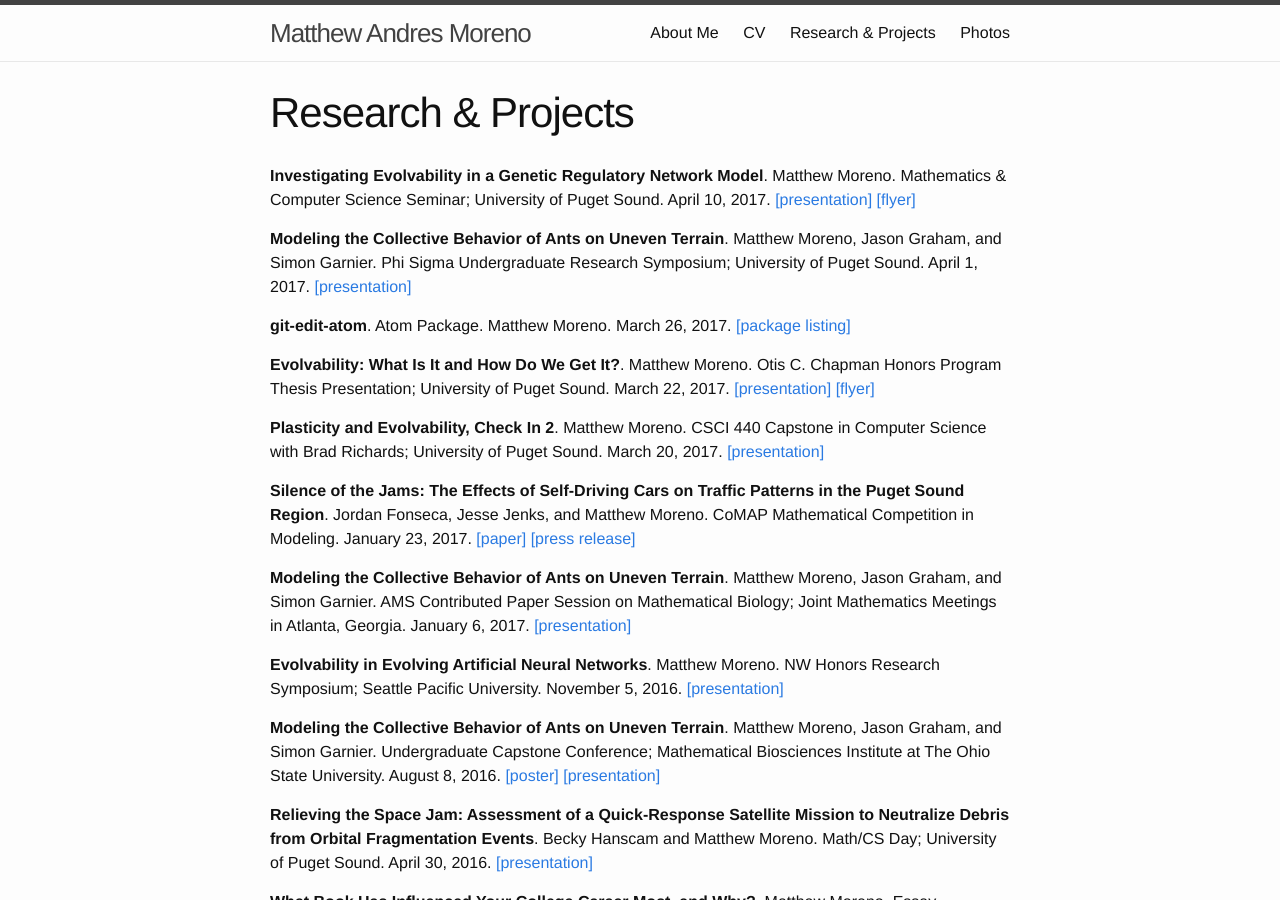
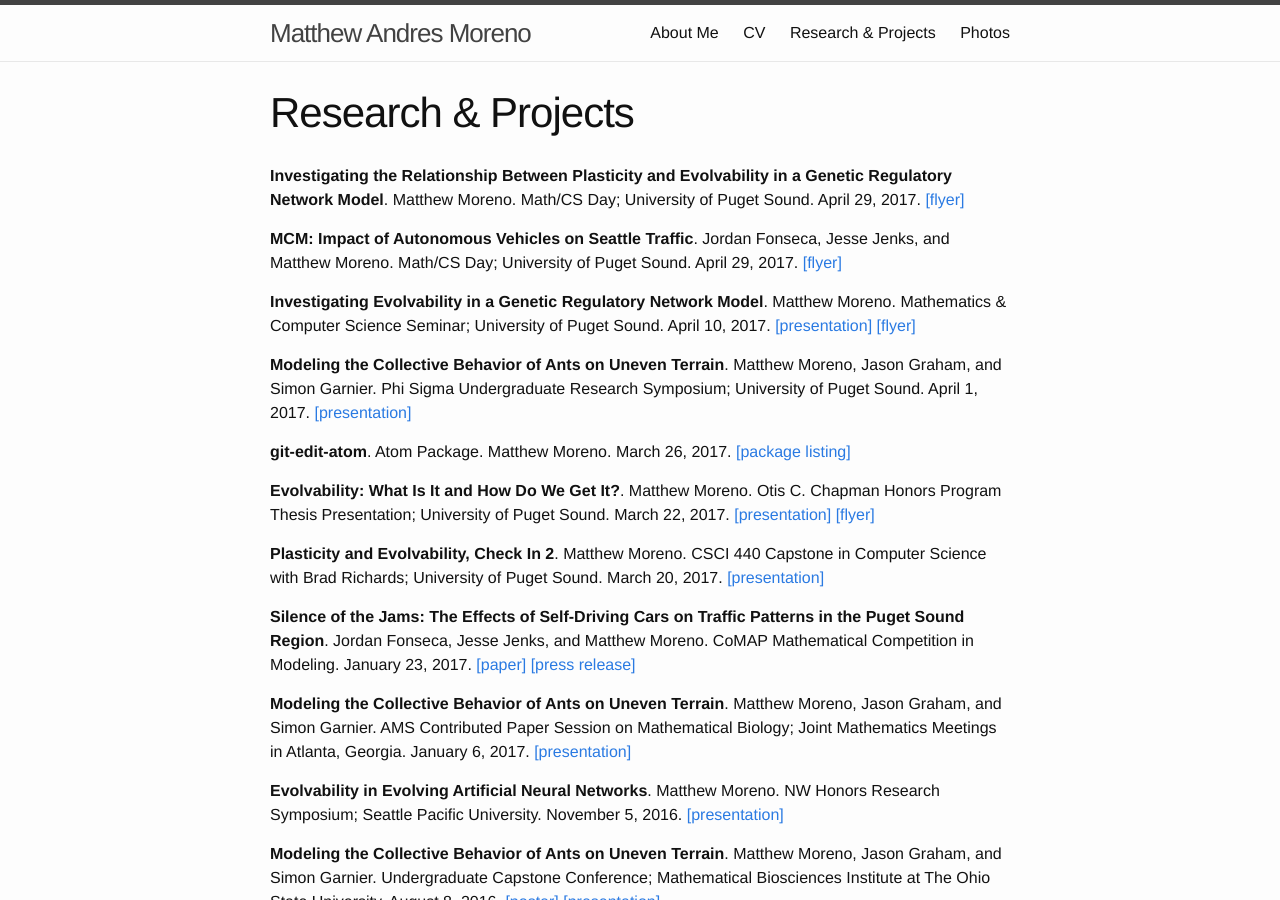
Before and after one commit to mmore500/mmore500.github.io, a Jekyll site: the page built from research.md, in a window 1280 px wide and 900 px high. Built offline with Jekyll 4.4.1, drawn with Linux system fonts in a browser that asks for light colours.

Commit message:
Add Math/CS Day flyer

```diff
--- a/research.md
+++ b/research.md
@@ -3,6 +3,11 @@ layout: page
 title: Research & Projects
 permalink: /research/
 ---
+
+**Investigating the Relationship Between Plasticity and Evolvability in a
+Genetic Regulatory Network Model**. Matthew Moreno. Math/CS Day; University of Puget Sound. April 29, 2017. [[flyer]](/resources/april_29_2017_flyer.pdf)
+
+**MCM: Impact of Autonomous Vehicles on Seattle Traffic**. Jordan Fonseca, Jesse Jenks, and Matthew Moreno. Math/CS Day; University of Puget Sound. April 29, 2017. [[flyer]](/resources/april_29_2017_flyer.pdf)
 
 **Investigating Evolvability in a Genetic Regulatory Network Model**. Matthew Moreno. Mathematics & Computer Science Seminar; University of Puget Sound. April 10, 2017. [[presentation]](/resources/april_10_2017_presentation.pdf) [[flyer]](/resources/april_10_2017_flyer.pdf)
 
```
Also changed, not shown: 1 other file.
